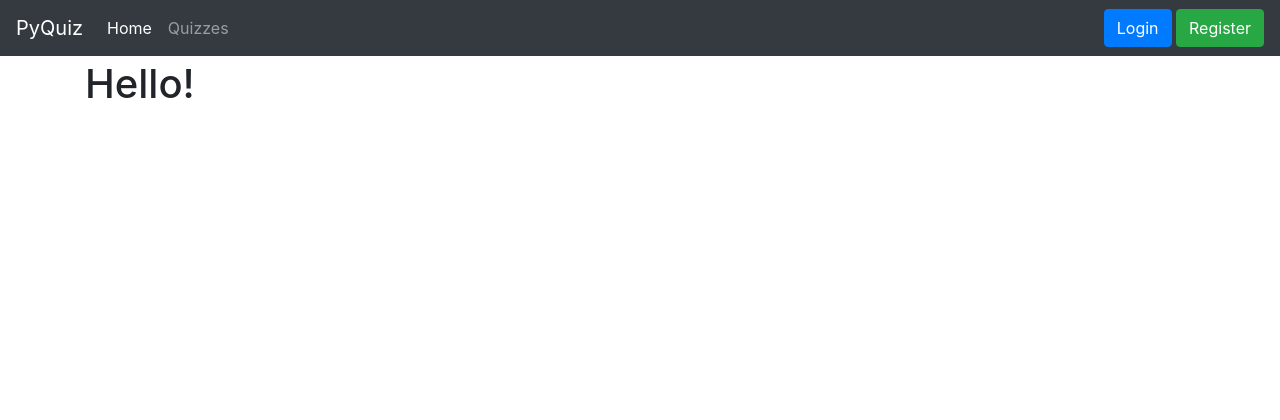
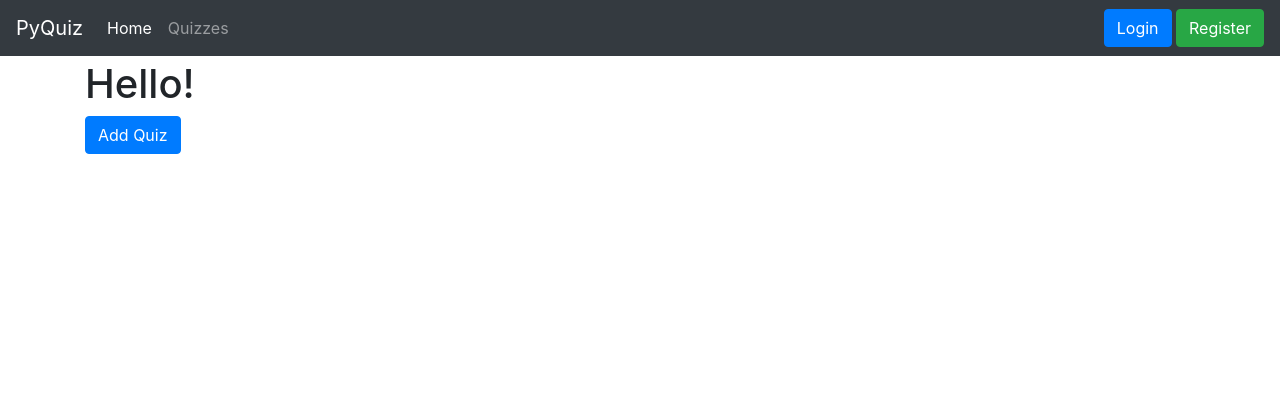
Before and after one commit to hkaczmarek90/pyQuiz, a Django app: page / in a window 1280 px wide. Shown: the top 420 px of the page. Run offline with Django 3.2, Linux system fonts and the light colour scheme; parts of the project's set-up code (start-up, migrations or seed data) failed here and were passed over; some libraries are stand-ins or nearby versions.

Commit message:
add_button_to_create_quiz

```diff
--- a/pyquiz/templates/home.html
+++ b/pyquiz/templates/home.html
@@ -4,4 +4,5 @@
 
 {% block content %}
     <h1>Hello!</h1>
+    <a class="btn btn-primary" href="/quiz/add/" role="button">Add Quiz</a>
 {% endblock %}
```
